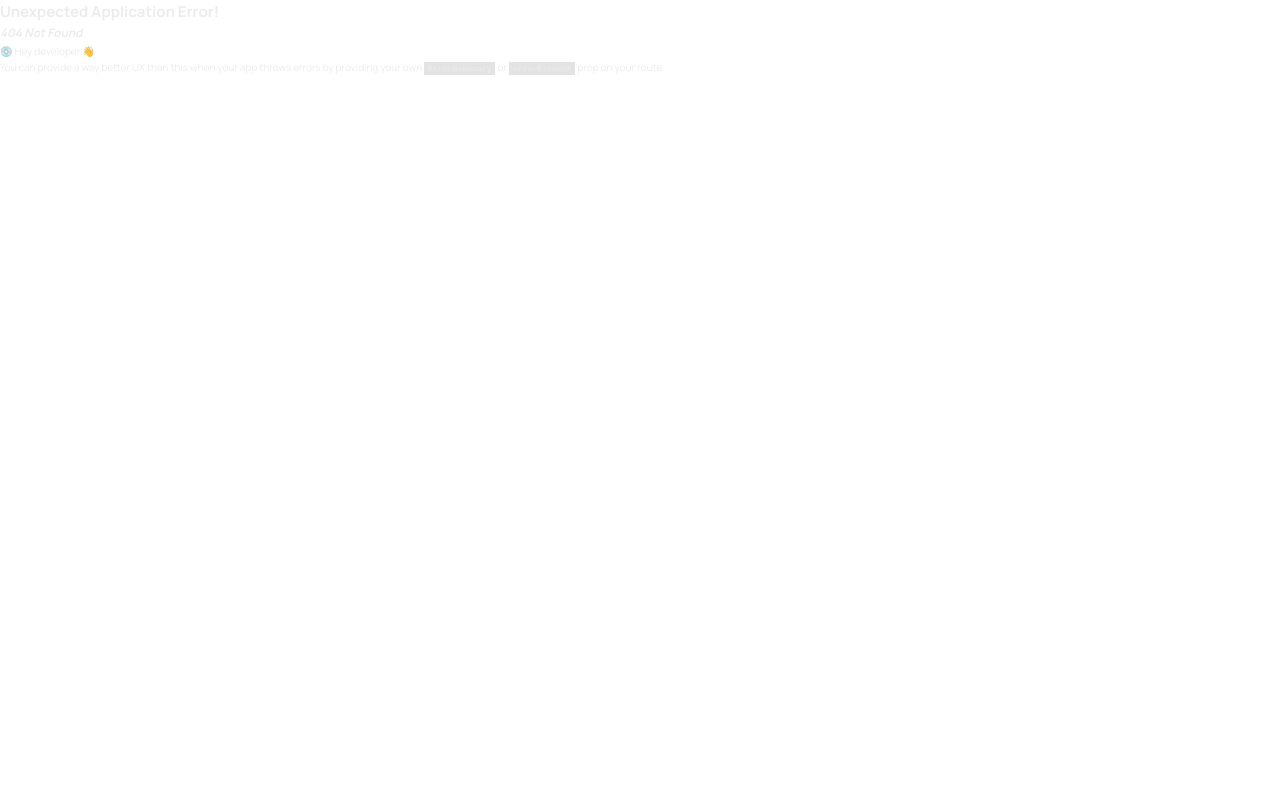
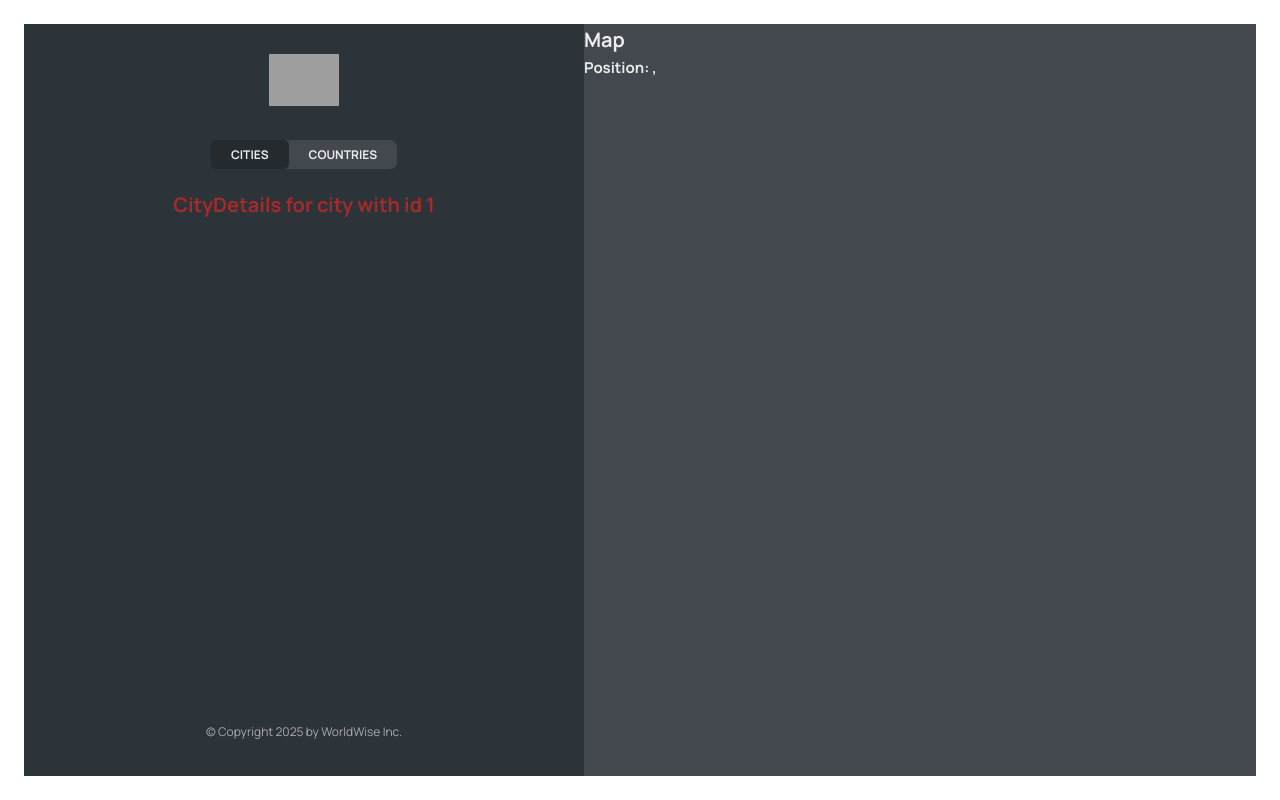
Before and after one commit to noureddineweb3dev/worldwise, a React (Vite) app: page /app/cities/1 in a window 1280 px wide. Before the commit this address had no page. Built offline with nearby package versions, Linux system fonts and the light colour scheme; data requests are answered from the project's data file; grey boxes are pictures that could not be loaded.

Commit message:
City Details created + dynamic routes with URL params and Query string used

```diff
--- /dev/null
+++ b/src/components/AppComponents/CityDetails.jsx
@@ -0,0 +1,7 @@
+import { useParams } from 'react-router-dom';
+import classes from './CityDetails.module.css';
+function CityDetails() {
+  const { id } = useParams();
+  return <h1 className={classes.test}>CityDetails for city with id {id} </h1>;
+}
+export default CityDetails;
--- /dev/null
+++ b/src/components/AppComponents/CityDetails.module.css
@@ -0,0 +1,3 @@
+.test {
+  color: brown;
+}
--- a/src/components/AppComponents/CityItem.jsx
+++ b/src/components/AppComponents/CityItem.jsx
@@ -1,3 +1,4 @@
+import { Link } from 'react-router-dom';
 import classes from './CityItem.module.css';
 
 const formatDate = (date) =>
@@ -8,12 +9,15 @@ const formatDate = (date) =>
   }).format(new Date(date));
 
 function CityItem({ city }) {
+  const { cityName, emoji, date, id, position } = city;
   return (
-    <li className={classes.cityItem}>
-      <span className={classes.emoji}>{city.emoji}</span>
-      <h3 className={classes.name}>{city.cityName}</h3>
-      <time className={classes.date}>{formatDate(city.date)}</time>
-      <button className={classes.deleteBtn}>&times;</button>
+    <li>
+      <Link className={classes.cityItem} to={`${id}?lat=${position.lat}&lng=${position.lng}`}>
+        <span className={classes.emoji}>{emoji}</span>
+        <h3 className={classes.name}>{cityName}</h3>
+        <time className={classes.date}>{formatDate(date)}</time>
+        <button className={classes.deleteBtn}>&times;</button>
+      </Link>
     </li>
   );
 }
--- a/src/components/AppComponents/Map.jsx
+++ b/src/components/AppComponents/Map.jsx
@@ -1,10 +1,17 @@
-import { useNavigate } from 'react-router-dom';
+import { useNavigate, useSearchParams } from 'react-router-dom';
 import classes from './Map.module.css';
 function Map() {
   const navigate = useNavigate();
+
+  const [searchParams, setSearchParams] = useSearchParams();
+  const lat = searchParams.get('lat');
+  const lng = searchParams.get('lng');
   return (
     <div className={classes.mapContainer} onClick={() => navigate('form')}>
-      Map
+      <h1>Map</h1>
+      <h2>
+        Position: {lat}, {lng}
+      </h2>
     </div>
   );
 }
--- a/src/router/router.jsx
+++ b/src/router/router.jsx
@@ -7,6 +7,7 @@ import AppLayout from '../pages/AppLayout';
 import Cities from '../components/AppComponents/Cities';
 import Countries from '../components/AppComponents/Countries';
 import Form from '../components/AppComponents/Form';
+import CityDetails from '../components/AppComponents/CityDetails';
 
 const router = createBrowserRouter(
   createRoutesFromElements(
@@ -18,6 +19,7 @@ const router = createBrowserRouter(
       <Route path="/app" element={<AppLayout />}>
         <Route index element={<Cities />} />
         <Route path="cities" element={<Cities />} />
+        <Route path="cities/:id" element={<CityDetails />} />
         <Route path="countries" element={<Countries />} />
         <Route path="form" element={<Form />} />
       </Route>
```
